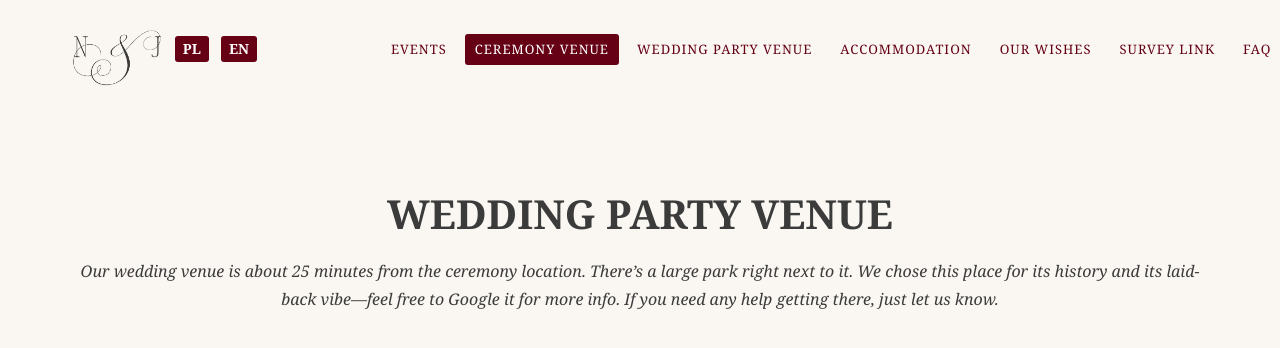
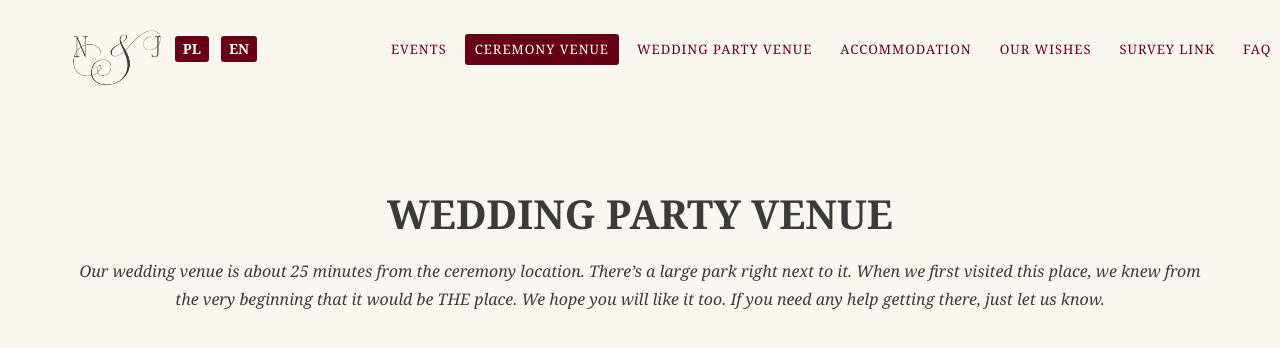
Before and after one commit to iakubluczak/iakubluczak.github.io, a Jekyll site: the page built from _en_pages/index.html, in a window 1280 px wide and 900 px high, scrolled down 3129 px, cut to the strip 0-384 px from the top of the window. Shown: the top 348 px of the strip. Built offline with Jekyll 4.4.1, drawn with Linux system fonts in a browser that asks for light colours; some web fonts are replaced.

Commit message:
Update wedding_party_venue.html

```diff
--- a/_includes/en_data/wedding_party_venue.html
+++ b/_includes/en_data/wedding_party_venue.html
@@ -5,7 +5,7 @@
             <div class="col-lg-12 text-center">
                 <h2 class="section-heading">Wedding Party Venue</h2>
                 <h3 class="section-subheading text-muted">
-                    Our wedding venue is about 25 minutes from the ceremony location. There’s a large park right next to it. We chose this place for its history and its laid-back vibe—feel free to Google it for more info.
+                    Our wedding venue is about 25 minutes from the ceremony location. There’s a large park right next to it. When we first visited this place, we knew from the very beginning that it would be THE place. We hope you will like it too.
                     If you need any help getting there, just let us know.
                 </h3>
             </div>
```
